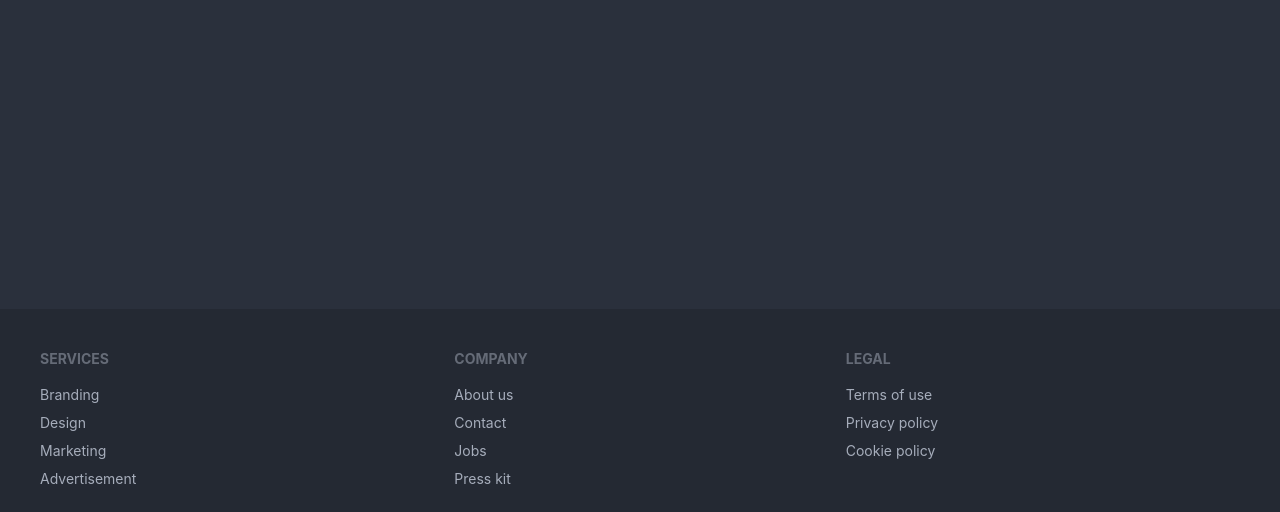
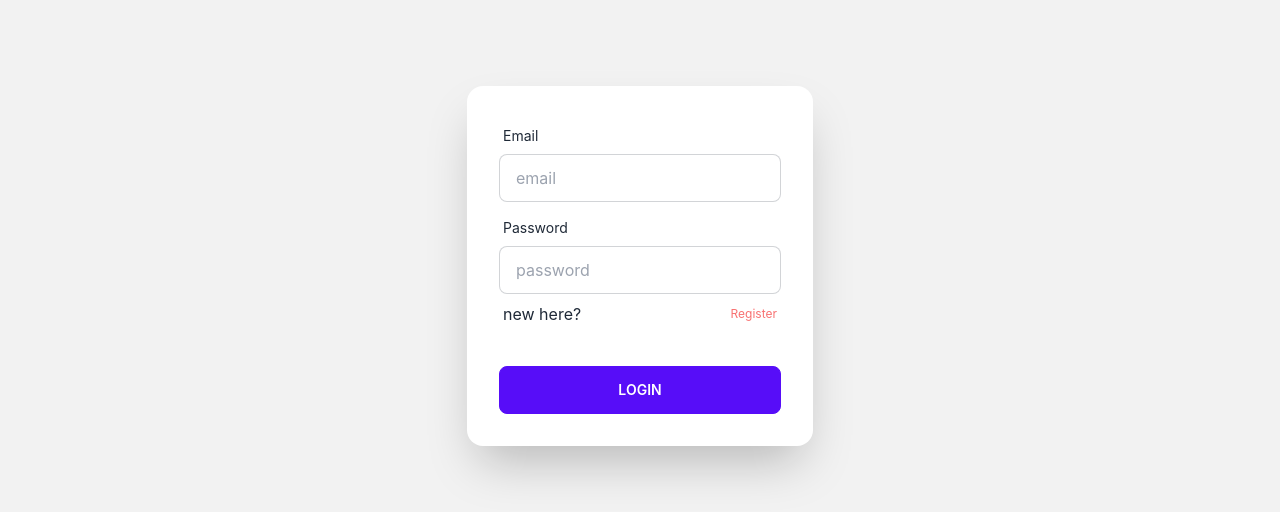
Before and after one commit to Ronnie038/marketing-expert-client, a React (Create React App) app: page /login in a window 1280 px wide. Shown: the part 198-710 px from the top of the page. Built offline with nearby package versions, Linux system fonts and the light colour scheme.

Commit message:
login section done

```diff
--- a/src/Routes/Routes.js
+++ b/src/Routes/Routes.js
@@ -3,7 +3,7 @@ import React from 'react';
 import { createBrowserRouter } from 'react-router-dom';
 import Main from '../Layout/Main';
 import Home from '../pages/Home/Home';
-import Login from '../../../Login/Login';
+import Login from '../pages/Login/Login';
 import Register from '../../../Register/Register';
 import ServiceDetails from '../../../ServiceDetails/ServiceDetails';
 
--- /dev/null
+++ b/src/pages/Login/Login.js
@@ -0,0 +1,53 @@
+import React from 'react';
+import { Link } from 'react-router-dom';
+
+const Login = () => {
+	return (
+		<div data-theme='light'>
+			<div className='hero min-h-screen bg-base-200'>
+				<div className='hero-content flex-col lg:flex-row-reverse'>
+					<div className='card flex-shrink-0 w-full max-w-sm shadow-2xl bg-base-100'>
+						<form className='card-body'>
+							<div className='form-control'>
+								<label className='label'>
+									<span className='label-text'>Email</span>
+								</label>
+								<input
+									type='text'
+									placeholder='email'
+									className='input input-bordered'
+								/>
+							</div>
+							<div className='form-control'>
+								<label className='label'>
+									<span className='label-text'>Password</span>
+								</label>
+								<input
+									type='text'
+									placeholder='password'
+									className='input input-bordered'
+								/>
+
+								<label className='label'>
+									new here?
+									<Link
+										to='/register'
+										className=' text-red-400 label-text-alt link link-hover'
+									>
+										Register
+									</Link>
+								</label>
+							</div>
+
+							<div className='form-control mt-6'>
+								<button className='btn btn-primary'>Login</button>
+							</div>
+						</form>
+					</div>
+				</div>
+			</div>
+		</div>
+	);
+};
+
+export default Login;
```
